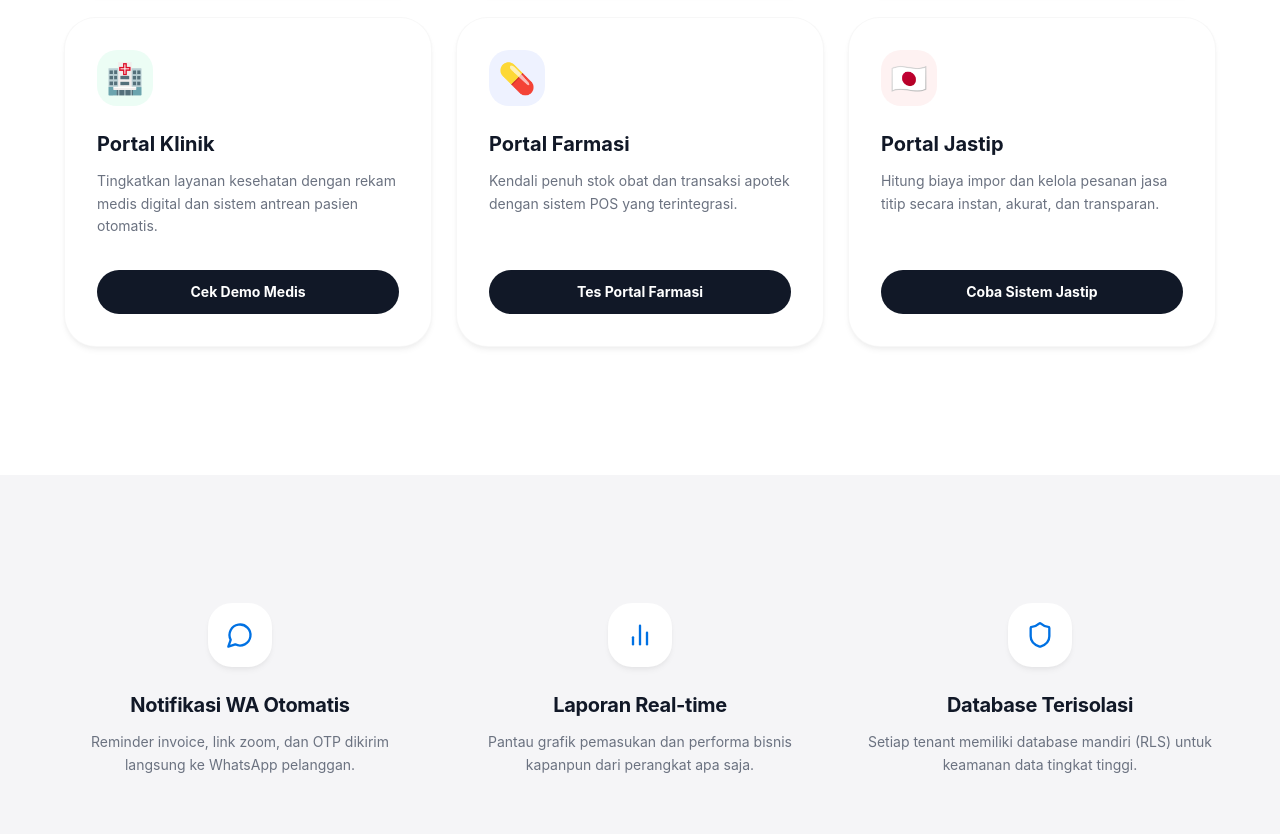
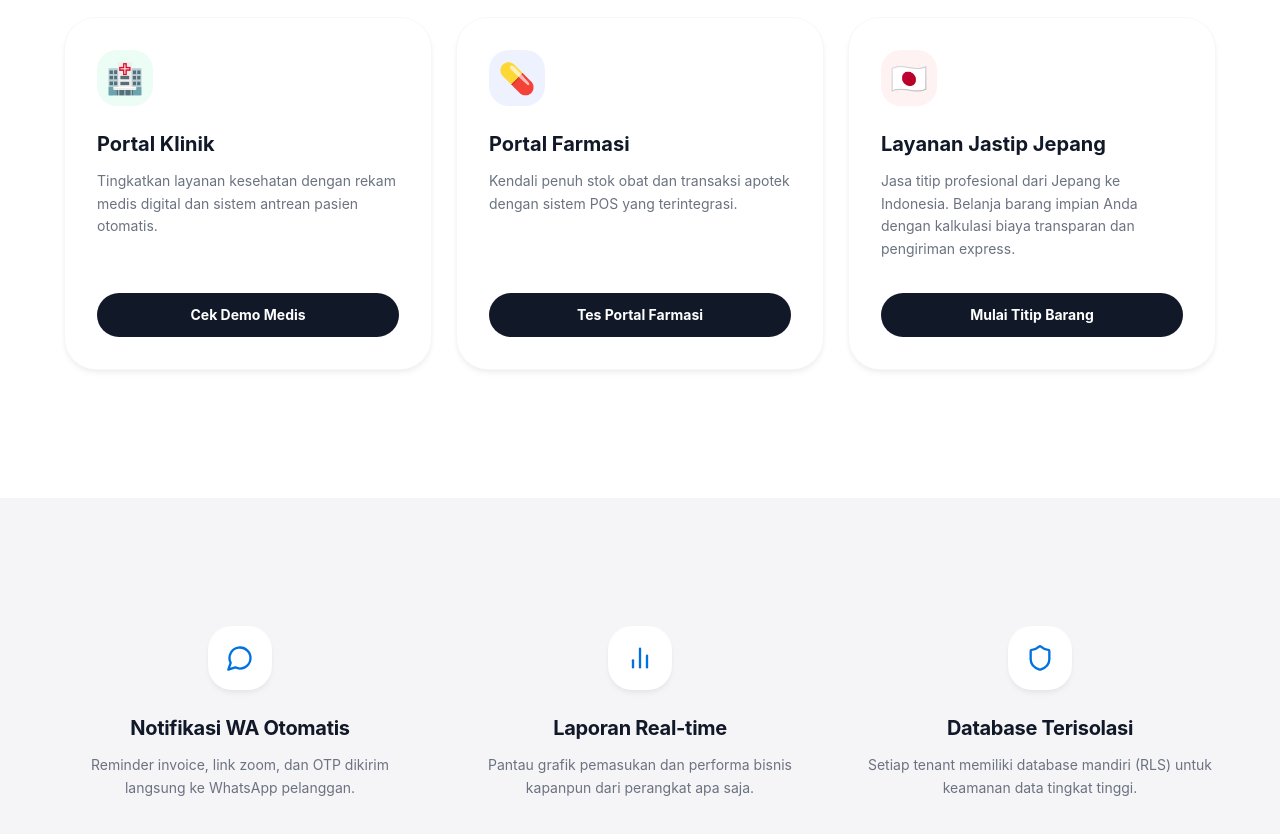
Before and after one commit to RiGi26/ja-landingpage-platform, a Next.js app: page / in a window 1280 px wide. Shown: the part 1420-2254 px from the top of the page. Built offline with nearby package versions, Linux system fonts and the light colour scheme; no server answers.

Commit message:
refactor(ui): adjust Jastip card to consumer service perspective

```diff
--- a/app/page.tsx
+++ b/app/page.tsx
@@ -178,9 +178,9 @@ function SegmenSection() {
       },
       {
         emoji: '🇯🇵',
-        label: 'Portal Jastip',
-        description: 'Hitung biaya impor dan kelola pesanan jasa titip secara instan, akurat, dan transparan.',
-        cta: 'Coba Sistem Jastip',
+        label: 'Layanan Jastip Jepang',
+        description: 'Jasa titip profesional dari Jepang ke Indonesia. Belanja barang impian Anda dengan kalkulasi biaya transparan dan pengiriman express.',
+        cta: 'Mulai Titip Barang',
         href: 'https://ja-jastip-platform.vercel.app',
         color: 'text-red-600',
         bg: 'bg-red-50',
```
